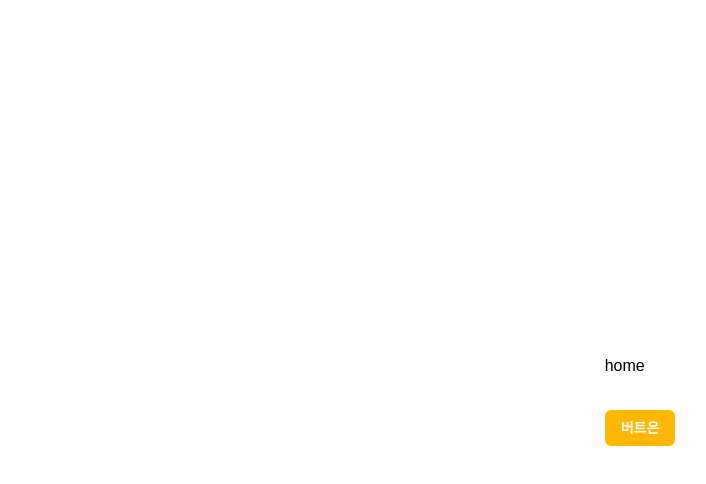
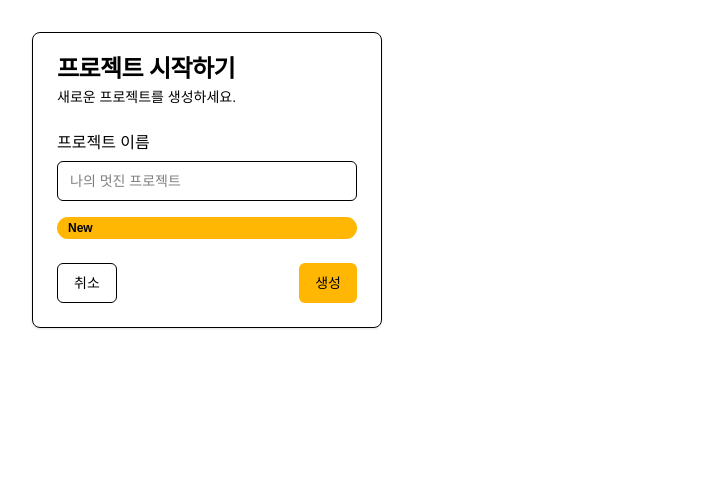
Before and after one commit to hyunz214/nextjs-boilerplate-by-hyunz, a Next.js app: page / in a window 1280 px wide. Shown: the top 484 px of the page, without its empty margins (0-706 px from the left). Built offline with nearby package versions, Linux system fonts and the light colour scheme.

Commit message:
✨ 기본 UI 세팅 및 예시 화면 추가

```diff
--- a/package.json
+++ b/package.json
@@ -13,9 +13,12 @@
   "dependencies": {
     "@tanstack/react-query": "^5.81.2",
     "@tanstack/react-query-devtools": "^5.81.2",
+    "class-variance-authority": "^0.7.1",
+    "clsx": "^2.1.1",
     "next": "15.3.4",
     "react": "^19.0.0",
-    "react-dom": "^19.0.0"
+    "react-dom": "^19.0.0",
+    "tailwind-merge": "^3.3.1"
   },
   "devDependencies": {
     "@eslint/eslintrc": "^3",
--- a/src/app/page.tsx
+++ b/src/app/page.tsx
@@ -1,12 +1,39 @@
 import { Button } from '@/components/ui/Button';
+import {
+  Card,
+  CardContent,
+  CardDescription,
+  CardFooter,
+  CardHeader,
+  CardTitle,
+} from '@/components/ui/Card';
+import { Input } from '@/components/ui/Input';
+import { Badge } from '@/components/ui/Badge';
 
-export default function HomePage() {
+export default function Home() {
   return (
-    <div className="grid grid-rows-[20px_1fr_20px] items-center justify-items-center min-h-screen p-8 pb-20 gap-16 sm:p-20 font-[family-name:var(--font-geist-sans)]">
-      <main className="flex flex-col gap-[32px] row-start-2 items-center sm:items-start">
-        <h1>home</h1>
-        <Button>버트은</Button>
-      </main>
+    <div className="p-8">
+      <Card className="w-[350px]">
+        <CardHeader>
+          <CardTitle>프로젝트 시작하기</CardTitle>
+          <CardDescription>새로운 프로젝트를 생성하세요.</CardDescription>
+        </CardHeader>
+        <CardContent>
+          <form>
+            <div className="grid w-full items-center gap-4">
+              <div className="flex flex-col space-y-1.5">
+                <label htmlFor="name">프로젝트 이름</label>
+                <Input id="name" placeholder="나의 멋진 프로젝트" />
+              </div>
+              <Badge>New</Badge>
+            </div>
+          </form>
+        </CardContent>
+        <CardFooter className="flex justify-between">
+          <Button variant="outline">취소</Button>
+          <Button>생성</Button>
+        </CardFooter>
+      </Card>
     </div>
   );
 }
--- /dev/null
+++ b/src/components/ui/Badge.tsx
@@ -0,0 +1,35 @@
+import * as React from 'react';
+import { cva, type VariantProps } from 'class-variance-authority';
+import { cn } from '@/lib/utils';
+
+const badgeVariants = cva(
+  'inline-flex items-center rounded-full border px-2.5 py-0.5 text-xs font-semibold transition-colors focus:outline-none focus:ring-2 focus:ring-ring focus:ring-offset-2',
+  {
+    variants: {
+      variant: {
+        default:
+          'border-transparent bg-primary text-primary-foreground hover:bg-primary/80',
+        secondary:
+          'border-transparent bg-secondary text-secondary-foreground hover:bg-secondary/80',
+        destructive:
+          'border-transparent bg-destructive text-destructive-foreground hover:bg-destructive/80',
+        outline: 'text-foreground',
+      },
+    },
+    defaultVariants: {
+      variant: 'default',
+    },
+  },
+);
+
+export interface BadgeProps
+  extends React.HTMLAttributes<HTMLDivElement>,
+    VariantProps<typeof badgeVariants> {}
+
+function Badge({ className, variant, ...props }: BadgeProps) {
+  return (
+    <div className={cn(badgeVariants({ variant }), className)} {...props} />
+  );
+}
+
+export { Badge, badgeVariants };
--- a/src/components/ui/Button.tsx
+++ b/src/components/ui/Button.tsx
@@ -1,24 +1,53 @@
-import { ComponentProps } from 'react';
+import * as React from 'react';
+import { cva, type VariantProps } from 'class-variance-authority';
 import { cn } from '@/lib/utils';
 
-type ButtonProps = ComponentProps<'button'> & {
-  variant?: 'primary' | 'secondary';
-};
+const buttonVariants = cva(
+  'inline-flex items-center justify-center whitespace-nowrap rounded-md text-sm font-medium ring-offset-background transition-colors focus-visible:outline-none focus-visible:ring-2 focus-visible:ring-ring focus-visible:ring-offset-2 disabled:pointer-events-none disabled:opacity-50',
+  {
+    variants: {
+      variant: {
+        default: 'bg-primary text-primary-foreground hover:bg-primary/90',
+        destructive:
+          'bg-destructive text-destructive-foreground hover:bg-destructive/90',
+        outline:
+          'border border-input bg-background hover:bg-accent hover:text-accent-foreground',
+        secondary:
+          'bg-secondary text-secondary-foreground hover:bg-secondary/80',
+        ghost: 'hover:bg-accent hover:text-accent-foreground',
+        link: 'text-primary underline-offset-4 hover:underline',
+      },
+      size: {
+        default: 'h-10 px-4 py-2',
+        sm: 'h-9 rounded-md px-3',
+        lg: 'h-11 rounded-md px-8',
+        icon: 'h-10 w-10',
+      },
+    },
+    defaultVariants: {
+      variant: 'default',
+      size: 'default',
+    },
+  },
+);
 
-export const Button = (props: ButtonProps) => {
-  const { className, variant = 'primary', children, ...other } = props;
+export interface ButtonProps
+  extends React.ButtonHTMLAttributes<HTMLButtonElement>,
+    VariantProps<typeof buttonVariants> {
+}
 
-  return (
-    <button
-      className={cn(
-        'rounded-md px-4 py-2 text-sm font-semibold transition',
-        variant === 'primary' && 'bg-primary text-white hover:bg-red-600',
-        variant === 'secondary' && 'bg-accent text-black hover:bg-gray-200',
-        className,
-      )}
-      {...other}
-    >
-    {children}
-    </button>
-  );
-};
+const Button = React.forwardRef<HTMLButtonElement, ButtonProps>(
+  ({ className, variant, size, ...props }, ref) => {
+    const Comp = 'button';
+    return (
+      <Comp
+        className={cn(buttonVariants({ variant, size, className }))}
+        ref={ref}
+        {...props}
+      />
+    );
+  },
+);
+Button.displayName = 'Button';
+
+export { Button, buttonVariants };
--- /dev/null
+++ b/src/components/ui/Card.tsx
@@ -0,0 +1,78 @@
+import * as React from 'react';
+import { cn } from '@/lib/utils';
+
+const Card = React.forwardRef<
+  HTMLDivElement,
+  React.HTMLAttributes<HTMLDivElement>
+>(({ className, ...props }, ref) => (
+  <div
+    ref={ref}
+    className={cn(
+      'rounded-lg border bg-card text-card-foreground shadow-sm',
+      className,
+    )}
+    {...props}
+  />
+));
+Card.displayName = 'Card';
+
+const CardHeader = React.forwardRef<
+  HTMLDivElement,
+  React.HTMLAttributes<HTMLDivElement>
+>(({ className, ...props }, ref) => (
+  <div
+    ref={ref}
+    className={cn('flex flex-col space-y-1.5 p-6', className)}
+    {...props}
+  />
+));
+CardHeader.displayName = 'CardHeader';
+
+const CardTitle = React.forwardRef<
+  HTMLParagraphElement,
+  React.HTMLAttributes<HTMLHeadingElement>
+>(({ className, ...props }, ref) => (
+  <h3
+    ref={ref}
+    className={cn(
+      'text-2xl font-semibold leading-none tracking-tight',
+      className,
+    )}
+    {...props}
+  />
+));
+CardTitle.displayName = 'CardTitle';
+
+const CardDescription = React.forwardRef<
+  HTMLParagraphElement,
+  React.HTMLAttributes<HTMLParagraphElement>
+>(({ className, ...props }, ref) => (
+  <p
+    ref={ref}
+    className={cn('text-sm text-muted-foreground', className)}
+    {...props}
+  />
+));
+CardDescription.displayName = 'CardDescription';
+
+const CardContent = React.forwardRef<
+  HTMLDivElement,
+  React.HTMLAttributes<HTMLDivElement>
+>(({ className, ...props }, ref) => (
+  <div ref={ref} className={cn('p-6 pt-0', className)} {...props} />
+));
+CardContent.displayName = 'CardContent';
+
+const CardFooter = React.forwardRef<
+  HTMLDivElement,
+  React.HTMLAttributes<HTMLDivElement>
+>(({ className, ...props }, ref) => (
+  <div
+    ref={ref}
+    className={cn('flex items-center p-6 pt-0', className)}
+    {...props}
+  />
+));
+CardFooter.displayName = 'CardFooter';
+
+export { Card, CardHeader, CardFooter, CardTitle, CardDescription, CardContent };
--- /dev/null
+++ b/src/components/ui/Input.tsx
@@ -0,0 +1,24 @@
+import * as React from 'react';
+import { cn } from '@/lib/utils';
+
+export interface InputProps extends React.InputHTMLAttributes<HTMLInputElement> {}
+
+const Input = React.forwardRef<HTMLInputElement, InputProps>(
+  ({ className, type, ...props }, ref) => {
+    return (
+      <input
+        type={type}
+        className={cn(
+          'flex h-10 w-full rounded-md border border-input bg-background px-3 py-2 text-sm ring-offset-background file:border-0 file:bg-transparent file:text-sm file:font-medium placeholder:text-muted-foreground focus-visible:outline-none focus-visible:ring-2 focus-visible:ring-ring focus-visible:ring-offset-2 disabled:cursor-not-allowed disabled:opacity-50',
+          className,
+        )}
+        ref={ref}
+        {...props}
+      />
+    );
+  },
+);
+
+Input.displayName = 'Input';
+
+export { Input };
```
Also changed, not shown: 1 other file (tests, documents, lock files or other folders).
